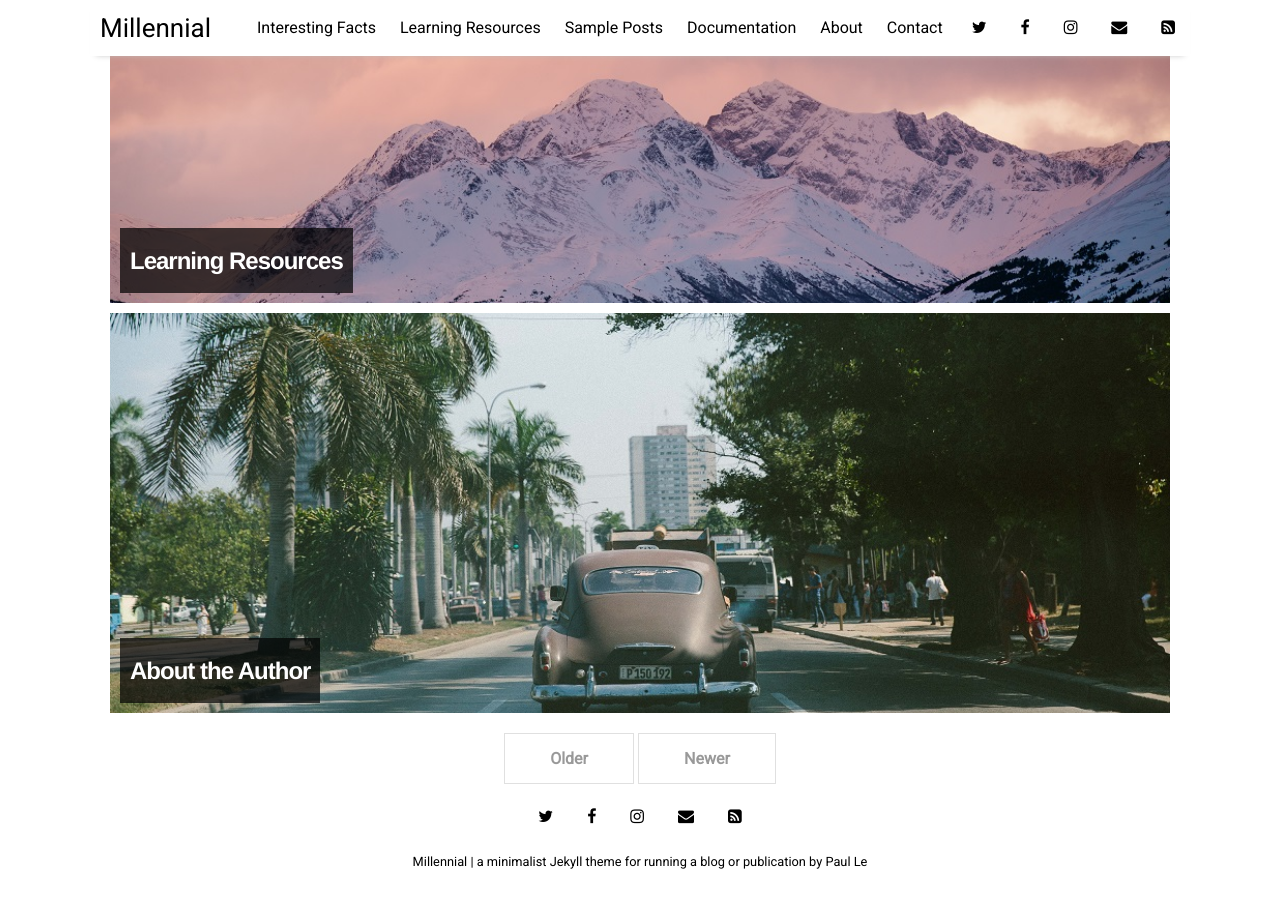
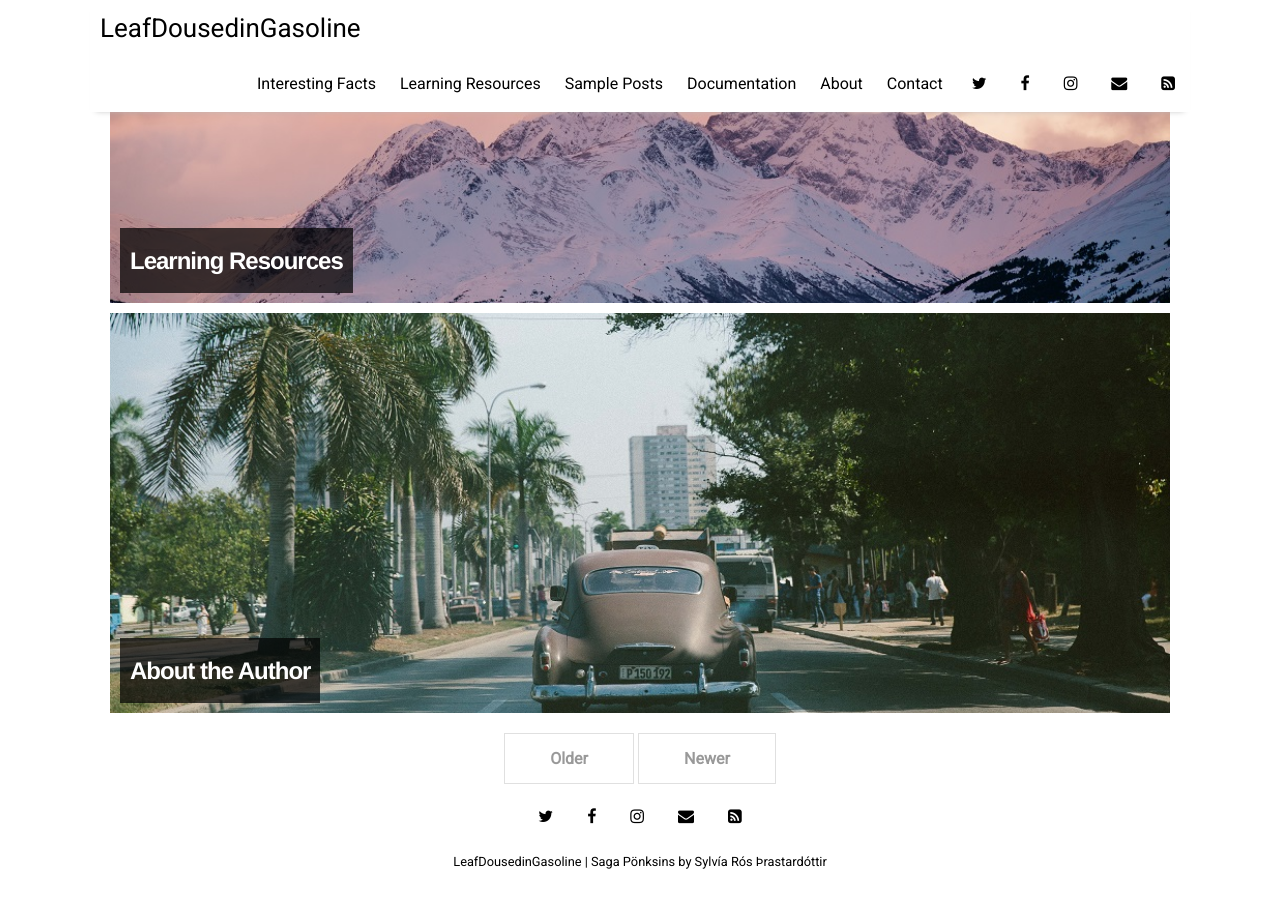
Before and after one commit to LeafDousedInGasoline/LeafDousedInGasoline.github.io, a Jekyll site: the page built from index.html, in a window 1280 px wide and 900 px high, scrolled down 1398 px. Built offline with Jekyll 4.4.1, drawn with Linux system fonts in a browser that asks for light colours; nearby versions of some CDN libraries; the list of posts is cut into pages by our own code.

Commit message:
breytingar

```diff
--- a/_config.yml
+++ b/_config.yml
@@ -10,9 +10,9 @@ permalink:           /:title
 plugins:             [jekyll-paginate, jekyll-sitemap, jekyll-feed, jekyll-seo-tag]
 
 # Customise atom feed settings (this is where Jekyll-Feed gets configuration information)
-title:		           "Millennial"
-description:	       "a minimalist Jekyll theme for running a blog or publication"
-author:              "Paul Le"
+title:		           "LeafDousedinGasoline"
+description:	       "Saga Pönksins"
+author:              "Sylvía Rós Þrastardóttir"
 
 # RSS 2.0 can be used instead of Atom by uncommenting following two lines
 #feed:
```
